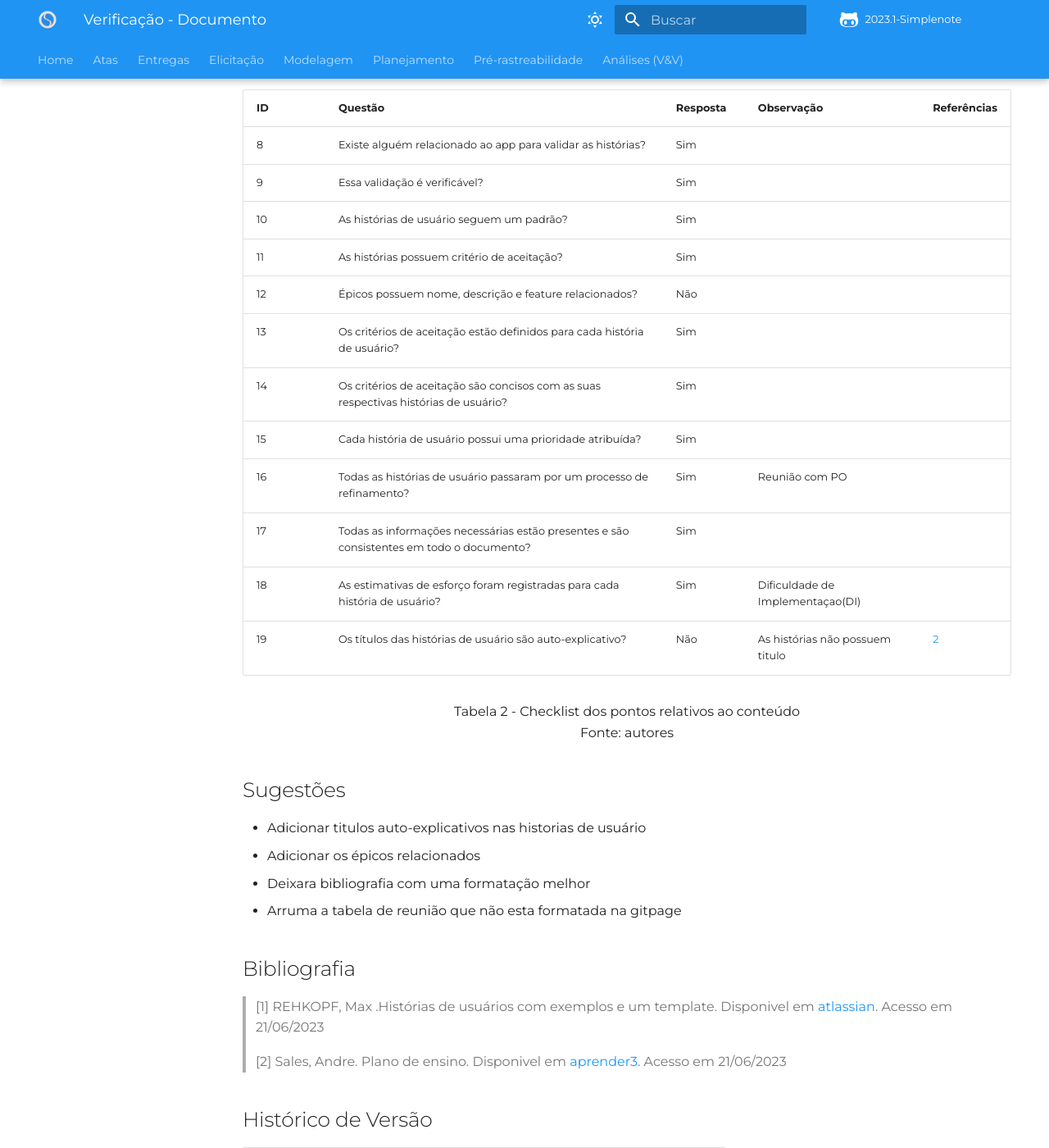
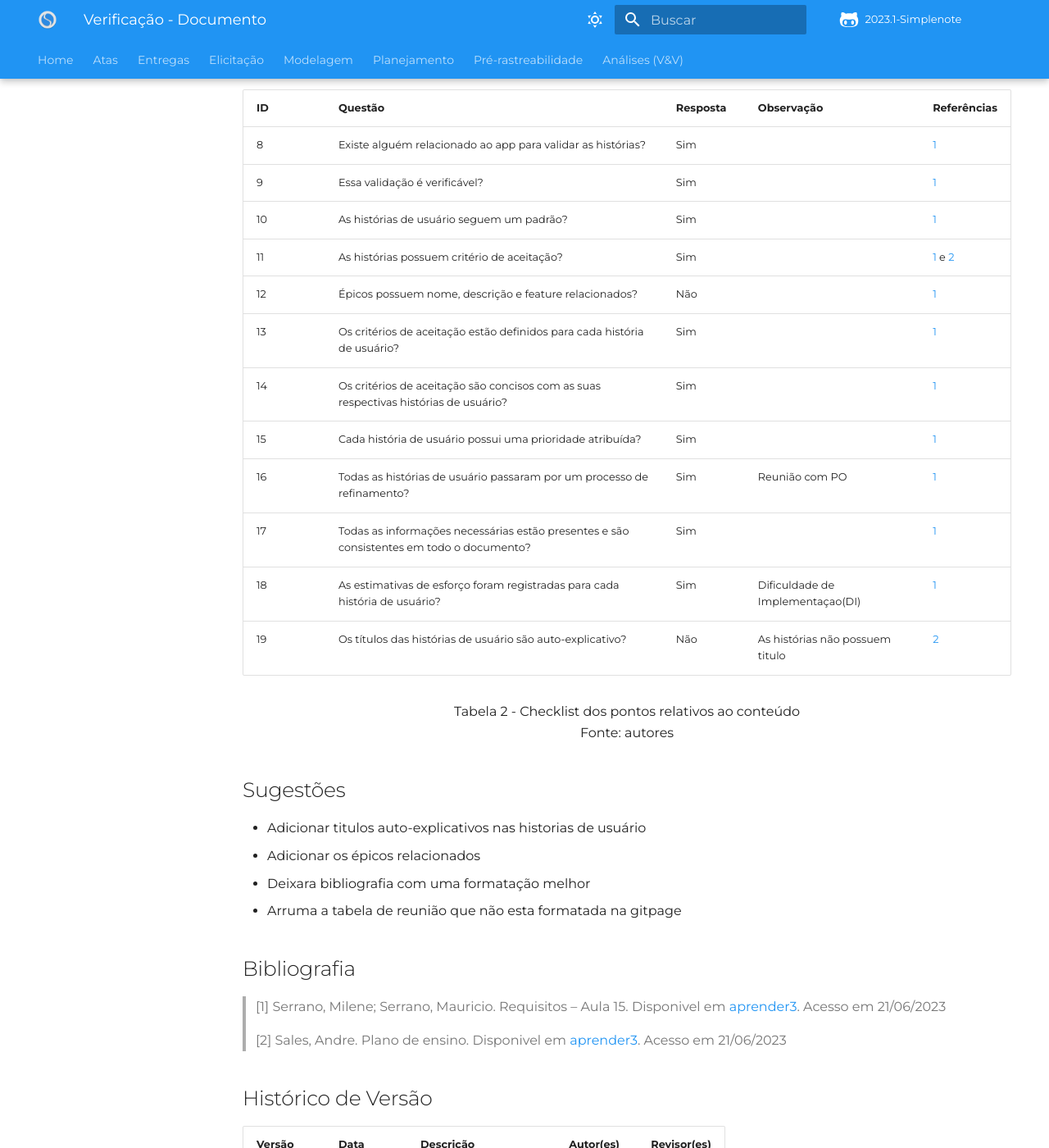
Before and after one commit to Requisitos-de-Software/2023.1-Simplenote, an MkDocs documentation site: the page built from docs/Analise-Grupo5/Modelagem/HistoriasDeUsuario.md, in a window 1280 px wide and 1400 px high, scrolled down 1488 px. Shown: the whole window at 82% size. Built offline with MkDocs 1.6.1 and Material for MkDocs 9.7.7, drawn with Linux system fonts in a browser that asks for light colours; some web fonts are replaced; comment, search, counter and statistics services are not loaded.

Commit message:
Update HistoriasDeUsuario.md

```diff
--- a/docs/Analise-Grupo5/Modelagem/HistoriasDeUsuario.md
+++ b/docs/Analise-Grupo5/Modelagem/HistoriasDeUsuario.md
@@ -39,17 +39,17 @@ Para avaliação do documento em aspectos formais e tecnicos, foi criado a tabel
 
 | ID  | Questão | Resposta | Observação | Referências |
 | --- | ------- | -------- | ---------- |     -       |
-|8|Existe alguém relacionado ao app para validar as histórias?                               |Sim|                                    |   |
-|9|Essa validação é verificável?                                                             |Sim|                                   |   |
-|10|As histórias de usuário seguem um padrão?                                                |Sim|                                   |   |
-|11|As histórias possuem critério de aceitação?                                              |Sim|                                   |   |
-|12|Épicos possuem nome, descrição e feature relacionados?                                   |Não|                                   |   |
-|13|Os critérios de aceitação estão definidos para cada história de usuário?                 |Sim|                                   |   |
-|14|Os critérios de aceitação são concisos com as suas respectivas histórias de usuário?     |Sim|                                   |   |
-|15|Cada história de usuário possui uma prioridade atribuída?                                |Sim|                                   |   |
-|16|Todas as histórias de usuário passaram por um processo de refinamento?                   |Sim|Reunião com PO                     |  |
-|17|Todas as informações necessárias estão presentes e são consistentes em todo o documento? |Sim|                                   |   |
-|18|As estimativas de esforço foram registradas para cada história de usuário?               |Sim|Dificuldade de Implementaçao(DI)   |   |
+|8|Existe alguém relacionado ao app para validar as histórias?                               |Sim|                                   | [1](#ancora1)  |
+|9|Essa validação é verificável?                                                             |Sim|                                   | [1](#ancora1)  |
+|10|As histórias de usuário seguem um padrão?                                                |Sim|                                   | [1](#ancora1)  |
+|11|As histórias possuem critério de aceitação?                                              |Sim|                                   | [1](#ancora1) e [2](#ancora2)   |
+|12|Épicos possuem nome, descrição e feature relacionados?                                   |Não|                                   | [1](#ancora1)  |
+|13|Os critérios de aceitação estão definidos para cada história de usuário?                 |Sim|                                   | [1](#ancora1)  |
+|14|Os critérios de aceitação são concisos com as suas respectivas histórias de usuário?     |Sim|                                   | [1](#ancora1)  |
+|15|Cada história de usuário possui uma prioridade atribuída?                                |Sim|                                   | [1](#ancora1)  |
+|16|Todas as histórias de usuário passaram por um processo de refinamento?                   |Sim|Reunião com PO                     | [1](#ancora1)  |
+|17|Todas as informações necessárias estão presentes e são consistentes em todo o documento? |Sim|                                   | [1](#ancora1)  |
+|18|As estimativas de esforço foram registradas para cada história de usuário?               |Sim|Dificuldade de Implementaçao(DI)   | [1](#ancora1)  |
 |19|Os títulos das histórias de usuário são auto-explicativo?                                |Não|As histórias não possuem titulo    | [2](#ancora2)  |
 
 <p align="center"> Tabela 2 - Checklist dos pontos relativos ao conteúdo <br> Fonte: autores </p>
@@ -63,10 +63,10 @@ Para avaliação do documento em aspectos formais e tecnicos, foi criado a tabel
 
 ## Bibliografia
 
-> [1] REHKOPF, Max .Histórias de usuários com exemplos e um template. Disponivel em [atlassian](https://www.atlassian.com/br/agile/project-management/user-storie). Acesso em 21/06/2023
+> [1] Serrano, Milene; Serrano, Mauricio. Requisitos – Aula 15. Disponivel em [aprender3](https://aprender3.unb.br/pluginfile.php/2523115/mod_resource/content/1/Requisitos%20-%20Aula%2015a.pdf). Acesso em 21/06/2023
 >
 > [2] Sales, Andre. Plano de ensino. Disponivel em [aprender3](https://aprender3.unb.br/pluginfile.php/2523005/mod_resource/content/28/Plano_de_Ensino%20RE%20202301%20Turma%202.pdf). Acesso em 21/06/2023
->
+
 
 ## Histórico de Versão
 
```
